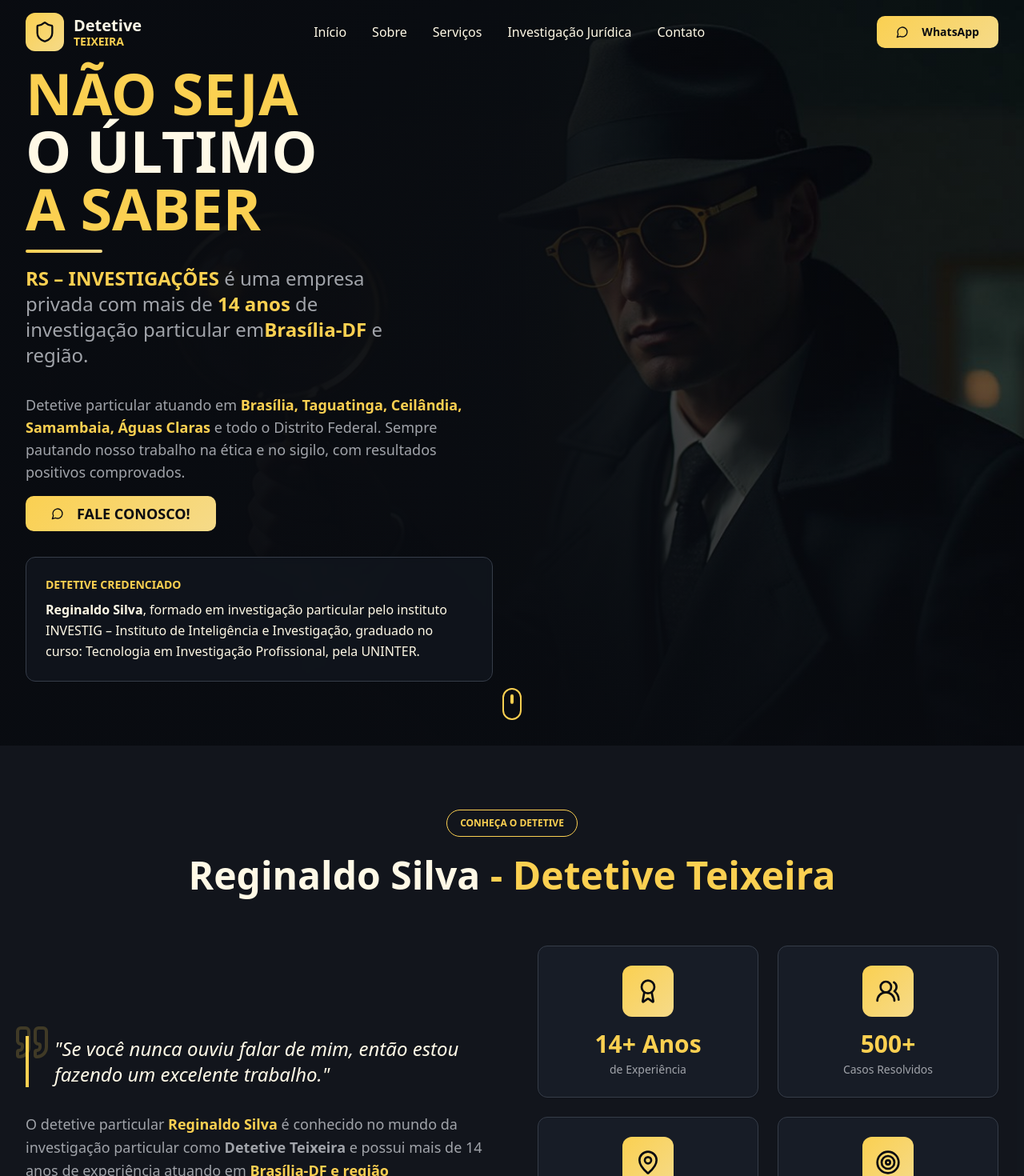
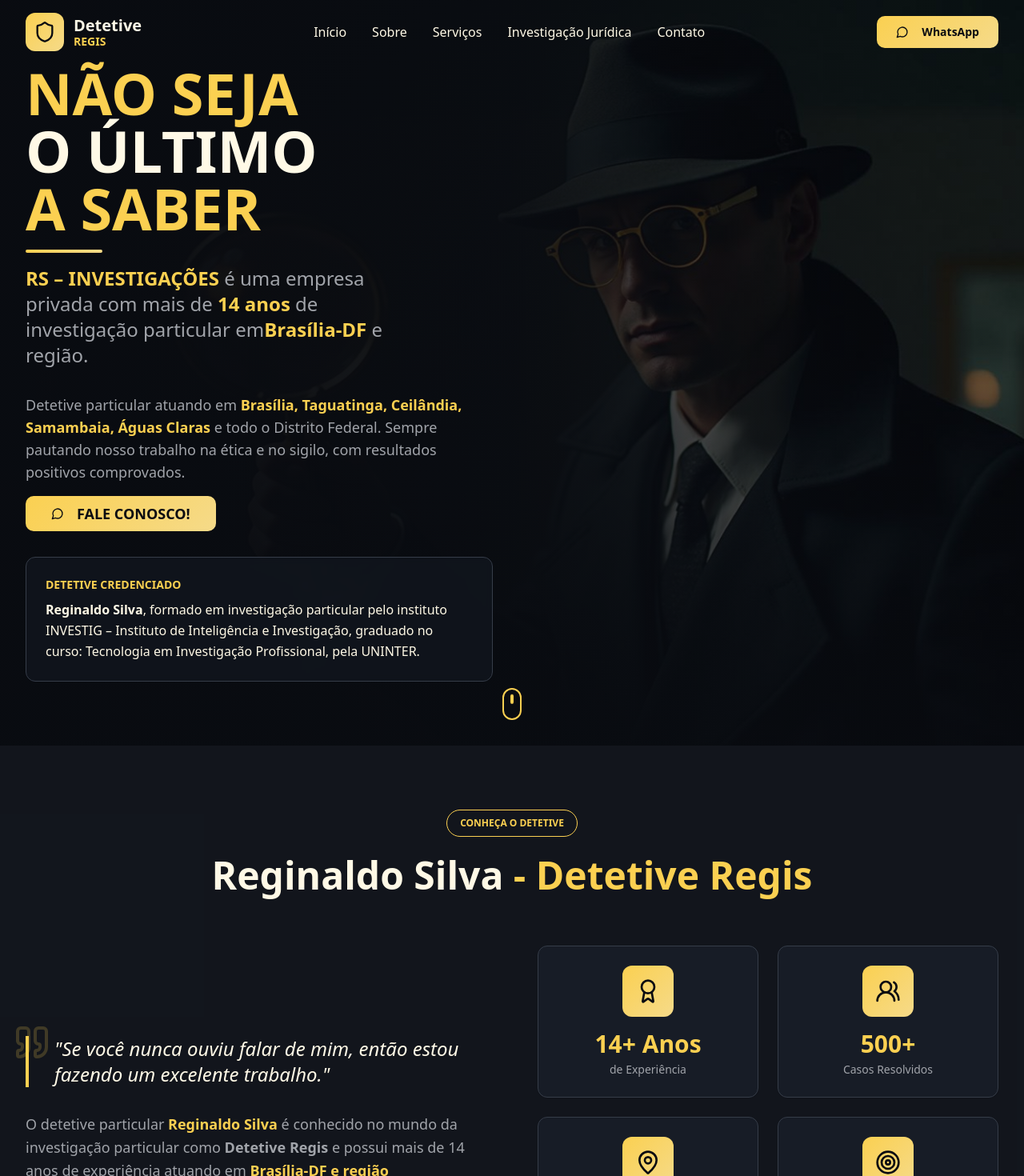
Before and after one commit to regis345/teixeira-site-maker, a React (Vite) app: page / in a window 1280 px wide. Shown: the top 1470 px of the page at 80% size. Built offline with nearby package versions, Linux system fonts and the light colour scheme.

Commit message:
Refactor: Change company name
Replace "Detetive Teixeira" with "Detetive Regis" in the header component.

```diff
--- a/index.html
+++ b/index.html
@@ -3,22 +3,22 @@
   <head>
     <meta charset="UTF-8" />
     <meta name="viewport" content="width=device-width, initial-scale=1.0" />
-    <title>Detetive Particular Brasília-DF | Reginaldo Teixeira - 14 Anos de Experiência</title>
+    <title>Detetive Particular Brasília-DF | Reginaldo Regis - 14 Anos de Experiência</title>
     <meta name="description" content="🔍 Detetive Particular em Brasília-DF com 14+ anos de experiência. Investigação conjugal, empresarial e familiar no DF e entorno. Sigilo absoluto. Consulta grátis!" />
-    <meta name="author" content="Reginaldo Silva Teixeira - Detetive Particular Brasília" />
-    <meta name="keywords" content="detetive particular brasília, investigação particular df, detetive brasília df, investigação conjugal brasília, detetive taguatinga, investigação empresarial distrito federal, detetive ceilândia, investigação familiar brasília, localização de pessoas df, detetive samambaia, investigação águas claras, detetive planaltina" />
+    <meta name="author" content="Reginaldo Silva Regis - Detetive Particular Brasília" />
+    <meta name="keywords" content="detetive particular brasília, investigação particular df, detetive brasília df, investigação conjugal brasília, detetive regis, investigação empresarial distrito federal, detetive ceilândia, investigação familiar brasília, localização de pessoas df, detetive samambaia, investigação águas claras, detetive planaltina" />
 
     <!-- Open Graph / Facebook -->
-    <meta property="og:title" content="Detetive Particular Brasília-DF | Reginaldo Teixeira" />
+    <meta property="og:title" content="Detetive Particular Brasília-DF | Reginaldo Regis" />
     <meta property="og:description" content="🔍 Detetive credenciado em Brasília com 14+ anos de experiência. Investigação conjugal, empresarial e familiar. Sigilo absoluto e resultados garantidos!" />
     <meta property="og:type" content="website" />
-    <meta property="og:url" content="https://detetiveteixeira.com.br" />
+    <meta property="og:url" content="https://detetiveregis.com.br" />
     <meta property="og:image" content="https://lovable.dev/opengraph-image-p98pqg.png" />
     <meta property="og:locale" content="pt_BR" />
 
     <!-- Twitter -->
     <meta name="twitter:card" content="summary_large_image" />
-    <meta name="twitter:title" content="Detetive Particular Brasília-DF | Reginaldo Teixeira" />
+    <meta name="twitter:title" content="Detetive Particular Brasília-DF | Reginaldo Regis" />
     <meta name="twitter:description" content="🔍 Detetive credenciado em Brasília com 14+ anos de experiência. Investigação conjugal, empresarial e familiar." />
     <meta name="twitter:image" content="https://lovable.dev/opengraph-image-p98pqg.png" />
 
@@ -27,11 +27,11 @@
     {
       "@context": "https://schema.org",
       "@type": "LocalBusiness",
-      "@id": "https://detetiveteixeira.com.br",
-      "name": "Detetive Teixeira - RS Investigações",
-      "alternateName": "Reginaldo Silva Teixeira - Detetive Particular",
+      "@id": "https://detetiveregis.com.br",
+      "name": "Detetive Regis - RS Investigações",
+      "alternateName": "Reginaldo Silva Regis - Detetive Particular",
       "description": "Detetive particular credenciado com mais de 14 anos de experiência em investigações conjugais, empresariais e familiares em Brasília e região.",
-      "url": "https://detetiveteixeira.com.br",
+      "url": "https://detetiveregis.com.br",
       "telephone": "+55-61-3356-3925",
       "priceRange": "$$",
       "address": {
--- a/src/components/About.tsx
+++ b/src/components/About.tsx
@@ -13,7 +13,7 @@ import {
 export const About = () => {
   const handleWhatsAppClick = () => {
     const whatsappNumber = "556133563925";
-    const whatsappMessage = "Olá! Gostaria de conhecer melhor o trabalho do Detetive Teixeira";
+    const whatsappMessage = "Olá! Gostaria de conhecer melhor o trabalho do Detetive Regis";
     const url = `https://api.whatsapp.com/send?phone=${whatsappNumber}&text=${encodeURIComponent(whatsappMessage)}`;
     window.open(url, '_blank');
   };
@@ -45,7 +45,7 @@ export const About = () => {
 
           <h2 className="text-4xl lg:text-5xl font-bold text-foreground">
             Reginaldo Silva
-            <span className="text-detective-gold"> - Detetive Teixeira</span>
+            <span className="text-detective-gold"> - Detetive Regis</span>
           </h2>
         </div>
 
@@ -62,7 +62,7 @@ export const About = () => {
             <div className="space-y-6">
               <p className="text-lg text-muted-foreground leading-relaxed">
                 O detetive particular <strong className="text-detective-gold">Reginaldo Silva</strong> é conhecido no mundo
-                da investigação particular como <strong>Detetive Teixeira</strong> e possui mais de 14 anos de experiência
+                da investigação particular como <strong>Detetive Regis</strong> e possui mais de 14 anos de experiência
                 atuando em <strong className="text-detective-gold">Brasília-DF e região metropolitana</strong>.
               </p>
 
--- a/src/components/Footer.tsx
+++ b/src/components/Footer.tsx
@@ -13,7 +13,7 @@ import {
 export const Footer = () => {
   const handleWhatsAppClick = () => {
     const whatsappNumber = "556133563925";
-    const whatsappMessage = "Olá! Gostaria de mais informações sobre os serviços do Detetive Teixeira";
+    const whatsappMessage = "Olá! Gostaria de mais informações sobre os serviços do Detetive Regis";
     const url = `https://api.whatsapp.com/send?phone=${whatsappNumber}&text=${encodeURIComponent(whatsappMessage)}`;
     window.open(url, '_blank');
   };
@@ -46,7 +46,7 @@ export const Footer = () => {
               </div>
               <div>
                 <div className="text-xl font-bold text-foreground">Detetive</div>
-                <div className="text-detective-gold font-semibold text-sm -mt-1">TEIXEIRA</div>
+                <div className="text-detective-gold font-semibold text-sm -mt-1">REGIS</div>
               </div>
             </div>
 
@@ -159,7 +159,7 @@ export const Footer = () => {
         {/* Bottom */}
         <div className="flex flex-col lg:flex-row justify-between items-center space-y-4 lg:space-y-0">
           <div className="text-sm text-muted-foreground text-center lg:text-left">
-            © 2024 Detetive Teixeira - RS Investigações. Todos os direitos reservados.
+            © 2024 Detetive Regis - RS Investigações. Todos os direitos reservados.
           </div>
 
           <div className="text-sm text-muted-foreground text-center lg:text-right">
--- a/src/components/Header.tsx
+++ b/src/components/Header.tsx
@@ -22,7 +22,7 @@ export const Header = () => {
 
   const handleWhatsAppClick = () => {
     const whatsappNumber = "556133563925";
-    const whatsappMessage = "Olá! Gostaria de mais informações sobre os serviços do Detetive Teixeira";
+    const whatsappMessage = "Olá! Gostaria de mais informações sobre os serviços do Detetive Regis";
     const url = `https://api.whatsapp.com/send?phone=${whatsappNumber}&text=${encodeURIComponent(whatsappMessage)}`;
     window.open(url, '_blank');
   };
@@ -71,7 +71,7 @@ export const Header = () => {
             </div>
             <div>
               <div className="text-xl font-bold text-foreground">Detetive</div>
-              <div className="text-detective-gold font-semibold text-sm -mt-1">TEIXEIRA</div>
+              <div className="text-detective-gold font-semibold text-sm -mt-1">REGIS</div>
             </div>
           </div>
 
--- a/src/components/Hero.tsx
+++ b/src/components/Hero.tsx
@@ -4,7 +4,7 @@ import heroImage from "@/assets/detective-hero.jpg";
 
 export const Hero = () => {
   const whatsappNumber = "556133563925";
-  const whatsappMessage = "Olá! Gostaria de mais informações sobre os serviços do Detetive Teixeira";
+  const whatsappMessage = "Olá! Gostaria de mais informações sobre os serviços do Detetive Regis";
 
   const handleWhatsAppClick = () => {
     const url = `https://api.whatsapp.com/send?phone=${whatsappNumber}&text=${encodeURIComponent(whatsappMessage)}`;
--- a/src/index.css
+++ b/src/index.css
@@ -2,7 +2,7 @@
 @tailwind components;
 @tailwind utilities;
 
-/* Detetive Teixeira - Sistema de Design Profissional
+/* Detetive Regis - Sistema de Design Profissional
 Paleta: Preto elegante, dourado sofisticado, cinzas investigativos
 */
 
```
